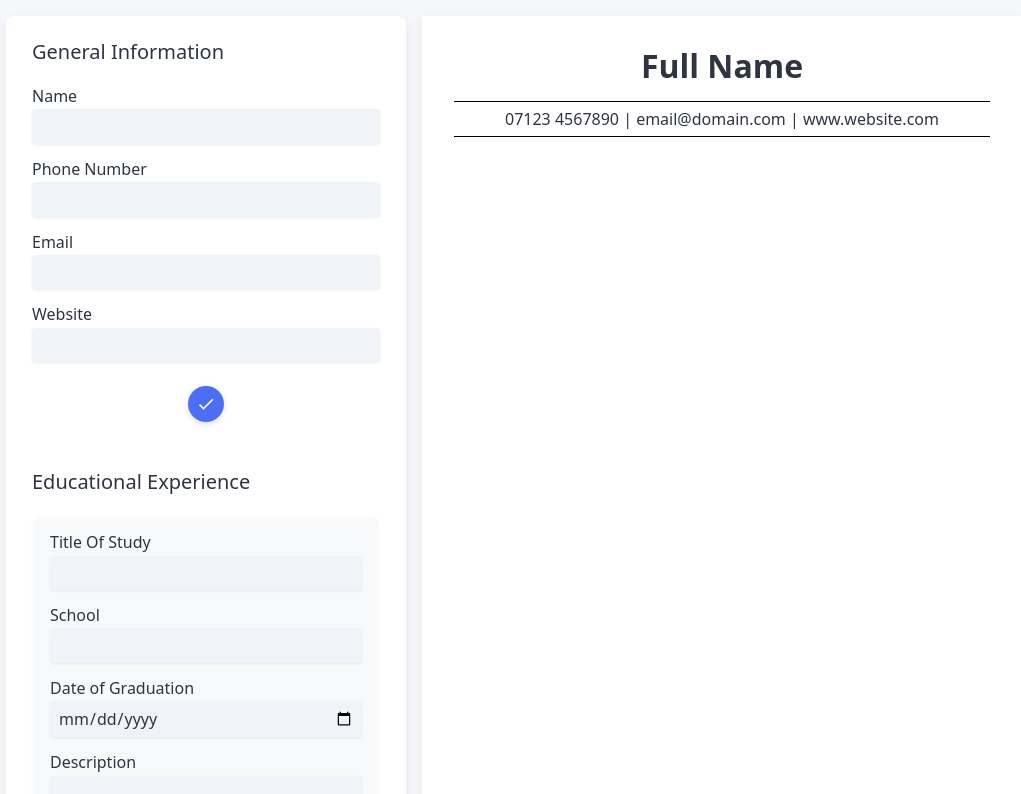
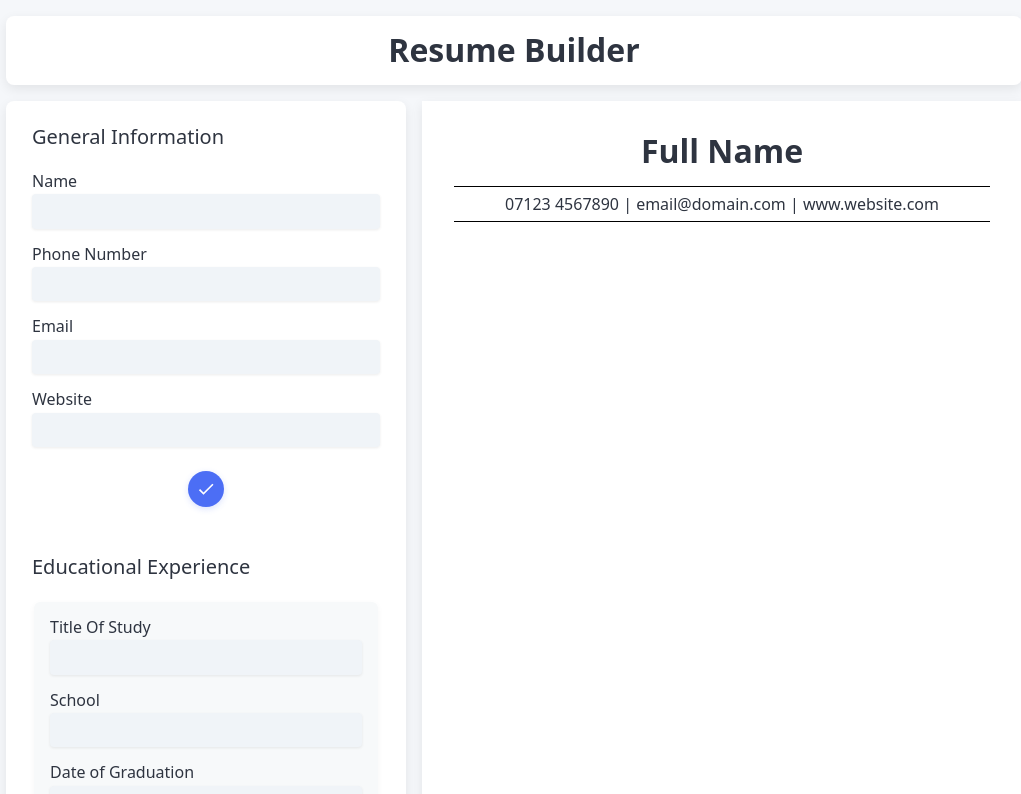
Before and after one commit to cd-javier/cv-application, a React (Vite) app: page / in a window 1280 px wide. Shown: the top 794 px of the page, without its empty margins (126-1147 px from the left). Built offline with nearby package versions, Linux system fonts and the light colour scheme.

Commit message:
feat: add header

```diff
--- a/index.html
+++ b/index.html
@@ -8,6 +8,7 @@
 </head>
 
 <body>
+  <header><h1>Resume Builder</h1></header>
   <div id="root"></div>
   <div class="signature">
     Designed and developed by <a href="http://www.javierquiroga.com" target="_blank" rel="noopener noreferrer"
--- a/src/index.css
+++ b/src/index.css
@@ -1,3 +1,17 @@
+header {
+  background-color: #ffffff;
+  width: 1016px;
+  padding: 1rem;
+  margin: 1rem auto 0 auto;
+  box-shadow: 0 4px 12px rgba(0, 0, 0, 0.08);
+  text-align: center;
+  border-radius: 8px;
+}
+
+h1 {
+  margin: 0;
+}
+
 .signature {
   font-size: 0.75rem;
   font-weight: 200;
```
